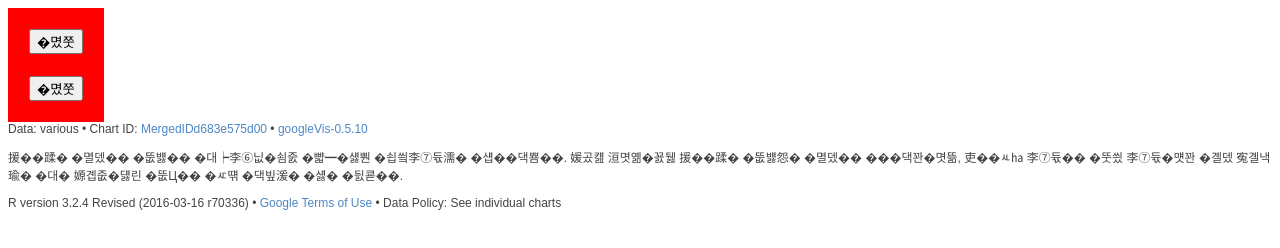
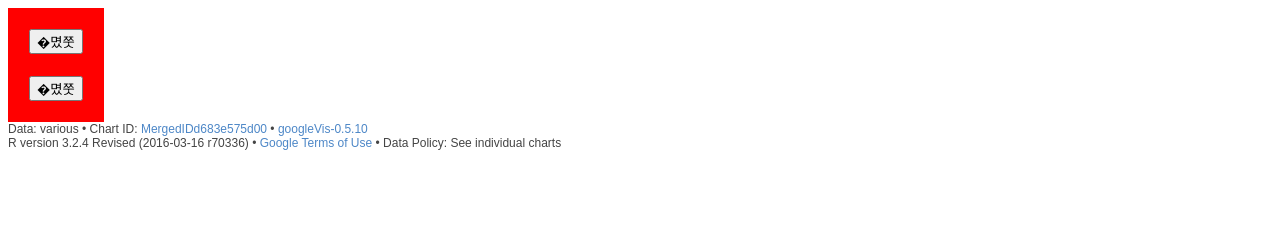
Before and after one commit to kimjihoking/kimjihoking.github.io, a plain HTML site: page linechart2.html in a window 1280 px wide. Drawn offline with Linux system fonts and the light colour scheme; a script that the page names is missing.

Commit message:
Update linechart2.html

```diff
--- a/linechart2.html
+++ b/linechart2.html
@@ -1542,7 +1542,6 @@ callbacks.shift()();
 </tr>
 </table>
  <div><span>Data: various &#8226; Chart ID: <a href="Chart_MergedIDd683e575d00.html">MergedIDd683e575d00</a> &#8226; <a href="https://github.com/mages/googleVis">googleVis-0.5.10</a></span><br />
-<div><p>국가별 인구와 소득을 내림차순으로 정리하여 라인차트로 나타내었다. 각각 그래프는 국가별 소득과 인구에 대해서인데, 지오맵 차트와 파이 차트에서 연구 결과를 이미 거론했기 때문에 다시 이야기 하지 않겠다.</div></p>
 <!-- htmlFooter -->
 <span>
   R version 3.2.4 Revised (2016-03-16 r70336)
```
